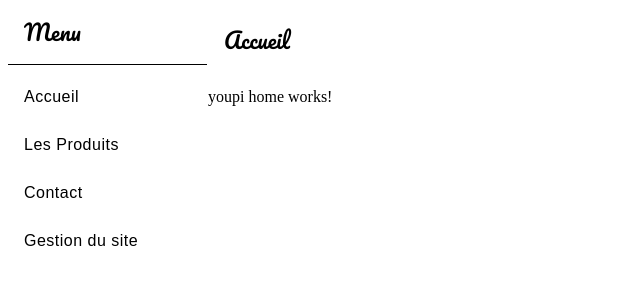
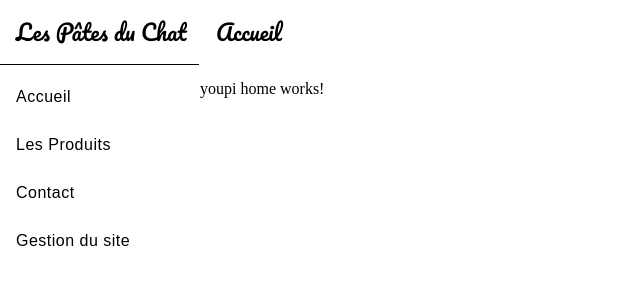
Before and after one commit to LaureDominguez/pate-du-chat-angular, an Angular app in the folder frontend/: page / in a window 1280 px wide. Shown: the top 300 px of the page, without its empty margins (0-640 px from the left). Built offline with nearby package versions, Linux system fonts and the light colour scheme.

Commit message:
wip on theming

```diff
--- a/frontend/angular.json
+++ b/frontend/angular.json
@@ -33,7 +33,8 @@
               "includePaths": ["node_modules"]
             },
             "styles": [
-              "src/styles.scss"
+              "src/styles.scss",
+              "src/assets/themes/m3-theme.scss"
             ],
             "scripts": [],
             "server": "src/main.server.ts",
@@ -97,7 +98,8 @@
               "includePaths": ["node_modules"]
             },
             "styles": [
-              "src/styles.scss"
+              "src/styles.scss",
+              "src/assets/themes/m3-theme.scss"
             ],
             "scripts": []
           }
--- a/frontend/src/app/components/nav/nav.component.html
+++ b/frontend/src/app/components/nav/nav.component.html
@@ -4,7 +4,7 @@
       [attr.role]="(isHandset$ | async) ? 'dialog' : 'navigation'"
       [mode]="(isHandset$ | async) ? 'over' : 'side'"
       [opened]="(isHandset$ | async) === false">
-    <mat-toolbar>Menu</mat-toolbar>
+    <mat-toolbar>Les Pâtes du Chat</mat-toolbar>
     <mat-divider></mat-divider>
     <mat-nav-list>
       <a mat-list-item *ngFor="let item of navItems" [routerLink]="item.link">
@@ -15,7 +15,7 @@
   </mat-sidenav>
 
   <mat-sidenav-content>
-    <mat-toolbar color="primary">
+    <mat-toolbar>
         <button *ngIf= "isHandset$ | async">
           type="button"
           aria-label="Toggle sidenav"
--- a/frontend/src/app/components/nav/nav.component.scss
+++ b/frontend/src/app/components/nav/nav.component.scss
@@ -1,17 +1,15 @@
-.sidenav-container {
-  height: 100%;
-}
+@use 'sass:map';
+@use '@angular/material' as mat;
+// @use '/frontend/src/assets/themes/m3-theme' as m3-theme;
 
 .sidenav {
   width: 200px;
 }
 
-.sidenav .mat-toolbar {
-  background: inherit;
+// .mat-sidenav{
+//   color: red;
+// }
+
+@mixin mat-sidenav() {
+    color: mat.get-theme-color($theme, primary, 50);
 }
-
-.mat-toolbar.mat-primary {
-  position: sticky;
-  top: 0;
-  z-index: 1;
-}
--- a/frontend/src/app/services/theme.service.ts
+++ b/frontend/src/app/services/theme.service.ts
@@ -10,7 +10,7 @@ export class ThemeService {
   }
 
   setTheme(theme: string) {
-    const themes = ['dark', 'light', 'dark-hc', 'light-hc', 'dark-mc', 'light-mc'];
+    const themes = ['dark', 'light'];
     themes.forEach((t) => this.renderer.removeClass(document.body, t));
     this.renderer.addClass(document.body, theme);
   }
--- a/frontend/src/styles.scss
+++ b/frontend/src/styles.scss
@@ -1,14 +1,14 @@
 @use '@angular/material' as mat;
 @use './assets/themes/m3-theme';
 
-@import './assets/themes/dark-hc.css';
-@import './assets/themes/dark-mc.css';
+// @import './assets/themes/dark-hc.css';
+// @import './assets/themes/dark-mc.css';
 
-@import './assets/themes/light-hc.css';
-@import './assets/themes/light-mc.css';
+// @import './assets/themes/light-hc.css';
+// @import './assets/themes/light-mc.css';
 
-@import './assets/themes/dark.css';
-@import './assets/themes/light.css';
+// @import './assets/themes/dark.css';
+// @import './assets/themes/light.css';
 
 @include mat.core();
 
@@ -18,39 +18,22 @@ html {
 }
 
 
-// // vert: #004f12;
-// // orange: #FF8357;
-// // Pacifico: "Pacifico", cursive;
+// vert: #004f12;
+// orange: #FF8357;
+// Pacifico: "Pacifico", cursive;
 
-// @font-face {
-//     font-family: "Pacifico";
-//     src: url('assets/fonts/Pacifico-Regular.ttf') format('ttf');
-//     font-weight: normal;
-//     font-style: normal;
-// }
 
 html, body { height: 100%; }
 
-// body {
-//     background-color: var(--md-sys-color-background);
-//     color: var(--md-sys-color-on-background);
-//     margin: 0;
-//     // font-family: Arial, "Helvetica Neue", sans-serif;
-// }
+body {
+    margin: 0;
+}
 
-// h1, h2, h3, h4 {
-//     font-family: "Pacifico", cursive;
-//     text-transform: capitalize;
-//     text-wrap: balance;
-// }
+h1, h2, h3, h4 {
+    text-transform: capitalize;
+    text-wrap: balance;
+}
 
-// h1 {
-//     text-align: center;
-//     // color: var(--vert);
-// }
-
-// a, a:active, a:hover {
-//     text-decoration: none;
-//     color: inherit;
-//     cursor: pointer;
-// }
+h1 {
+    text-align: center;
+}
```
Also changed, not shown: frontend/src/app/components/nav/nav.component.css (added, +8 -0 lines), 18 other files (tests, documents, lock files or other folders).
